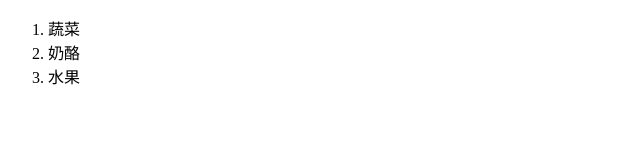
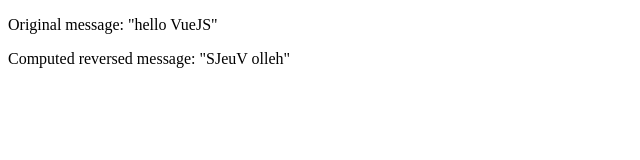
Before and after one commit to SV-zhao-shanshan/vueDemo, a plain HTML site: page index.html in a window 1280 px wide. Shown: the whole page, without its empty margins (0-640 px from the left). Drawn offline with nearby package versions, Linux system fonts and the light colour scheme.

Commit message:
test computed properties

```diff
--- a/index.html
+++ b/index.html
@@ -4,115 +4,26 @@
     <meta charset="utf-8" />
     <meta http-equiv="X-UA-Compatible" content="IE=edge">
     <title>VUE Demo</title>
-    <!-- <meta name="viewport" content="width=device-width, initial-scale=1"> -->
-    <!-- <link rel="stylesheet" type="text/css" media="screen" href="main.css" /> -->
+    <meta name="viewport" content="width=device-width, initial-scale=1">
     <script src="https://cdn.staticfile.org/vue/2.5.17-beta.0/vue.js"></script>
 </head>
 <body>
-    <!-- <div id="app">{{ message }}</div>
-    <script>
-        var app = new Vue({
-            el: '#app',
-            data: {
-                message: 'Hello Vue!'
-            }
-        });
-    </script> -->
-    <!-- <div id="app-2">
-        <span v-bind:title='message'>
-            鼠标悬停几秒钟查看此处动态绑定的提示信息！
-        </span>
+    <div id="example">
+        <p>Original message: "{{ message }}"</p>
+        <p>Computed reversed message: "{{ reversedMessage }}"</p>
     </div>
     <script>
-        var app2 = new Vue({
-            el: '#app-2',
+        var vm = new Vue({
+            el: '#example',
             data: {
-                message: '页面加载于' + new Date().toLocaleDateString()
-            }
-        });
-    </script> -->
-    <!-- <div id="app-3">
-        <p v-if="seen">现在你看到我了</p>
-    </div>
-    <script>
-        var app3 = new Vue({
-            el: '#app-3',
-            data: {
-                seen: true
-            }
-        });
-    </script> -->
-    <!-- <div id="app-4">
-        <ol>
-            <li v-for="todo in todos">
-                {{ todo.text }}
-            </li>
-        </ol>
-    </div>
-    <script>
-        var app4 = new Vue({
-            el: '#app-4',
-            data: {
-                todos: [
-                    { text: '学习 JavaScript' },
-                    { text: '学习 Vue' },
-                    { text: '学习 HTML5' }
-                ]
-            }
-        });
-    </script> -->
-    <!-- <div id="app-5">
-        <p>{{ message }}</p>
-        <button v-on:click="reverseMessage">逆转消息</button>
-    </div>
-    <script>
-        var app5 = new Vue({
-            el: '#app-5',
-            data: {
-                message: 'Hello Vue.js!'
+                message: 'hello VueJS'
             },
-            methods: {
-                reverseMessage: function() {
-                    this.message = this.message.split('').reverse().join('')
+            computed: {
+                // a computed getter
+                reversedMessage: function() {
+                    // `this` points to the vm instance
+                    return this.message.split('').reverse().join('');
                 }
-            }
-        });
-    </script> -->
-    <!-- <div id="app-6">
-        <p>{{ message }}</p>
-        <input v-model="message">
-    </div>
-    <script>
-        var app6 = new Vue({
-            el: '#app-6',
-            data: {
-                message: 'Hello Vue!'
-            }
-        });
-    </script> -->
-    <div id="app-7">
-        <ol>
-            <todo-item
-                v-for="item in groceryList"
-                v-bind:todo="item"
-                v-bind:key="item.id">
-            </todo-item>
-        </ol>
-    </div>
-    <script>
-        Vue.component('todo-item', {
-            props: ['todo'],
-            template: '<li>{{ todo.text }}</li>'
-        });
-
-        var app7 = new Vue({
-            el: '#app-7',
-            data: {
-                groceryList: [
-                    { id: 0, text: '蔬菜' },
-                    { id: 1, text: '奶酪' },
-                    { id: 2, text: '水果' }
-                ]
             }
         });
     </script>
```
